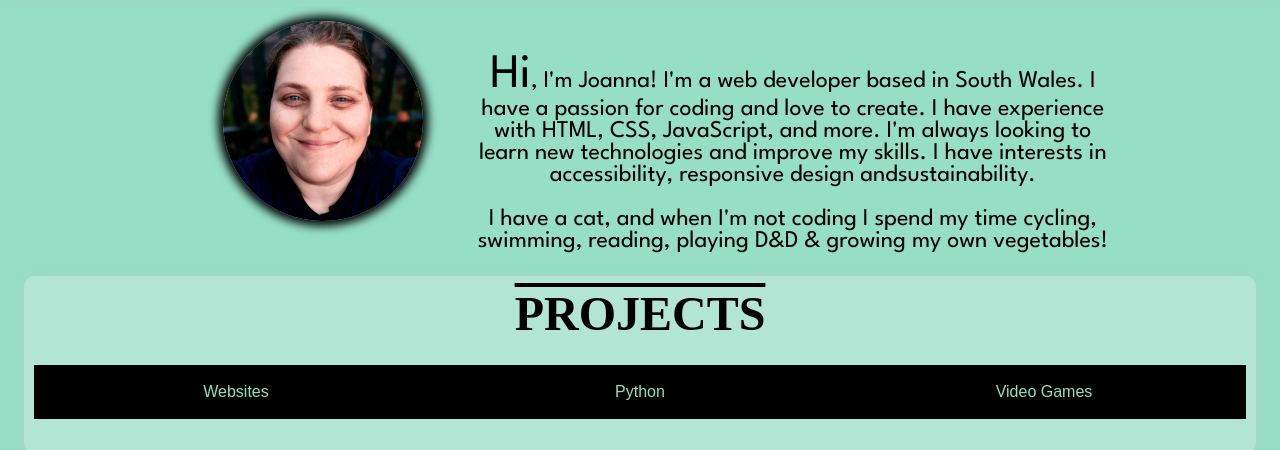
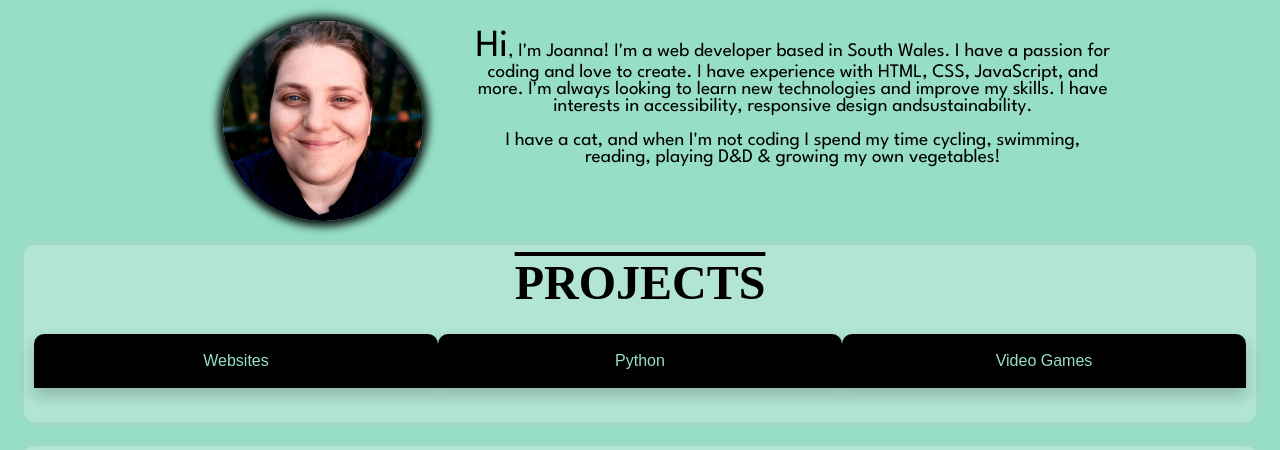
Before and after one commit to EvelynSays/evelynsays.github.io, a plain HTML site: page overhaul/index.html in a window 1280 px wide. Shown: the part 134-584 px from the top of the page. Drawn offline with Linux system fonts and the light colour scheme; a web font is replaced by a local one.

Commit message:
Web layout first draft complete

```diff
--- a/overhaul/index.html
+++ b/overhaul/index.html
@@ -14,7 +14,7 @@
             <h1>{ Joanna Evans }</h1>
             <nav>
                 <ul id="navigation">
-                    <li><a href="#about" id="about-link">About</a></li>
+                    <li><a href="#top" id="about-link">About</a></li>
                     <li><a href="#projects" id="projects-link">Projects</a></li>
                     <li><a href="#skills" id="skills-link">Skills</a></li>
                     <li><a href="#" id="contact-link">Contact</a></li>
--- a/overhaul/resources/css/style.css
+++ b/overhaul/resources/css/style.css
@@ -148,11 +148,11 @@ nav li:last-child a::after {
 }
 
 #about p {
-    margin-top: 4vh;
+    margin-top: 1vh;
     margin-left: 3vh;
     text-align: center;
     width: 50vw;
-    font-size: 1.5em;
+    font-size: 1.2em;
 }
 
 #profile-picture {
@@ -201,6 +201,9 @@ nav li:last-child a::after {
     border: none;
     outline: none;
     font-size: 1em;
+    border-top-left-radius: 10px;
+    border-top-right-radius: 10px;
+    box-shadow: 0px 8px 16px 0px rgba(0,0,0,0.2);
 }
 
 .content {
--- a/overhaul/resources/js/script.js
+++ b/overhaul/resources/js/script.js
@@ -34,7 +34,6 @@ for (var linkId in linkToAnimateElementMap) {
 
   link.addEventListener('click', (function(animateElement) {
     return function(event) {
-      event.preventDefault(); // prevent the default action
       animateElement.classList.add('blink');
       setTimeout(function() {
           animateElement.classList.remove('blink');
```
